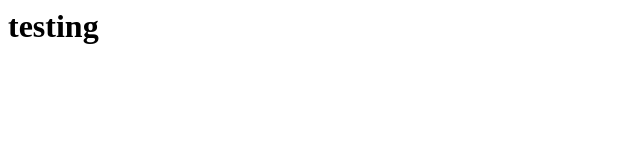
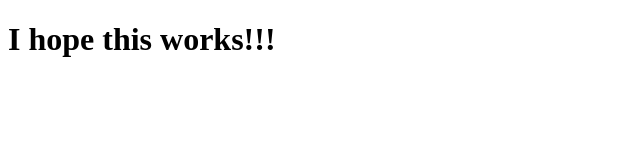
Before and after one commit to McKinley-STEAM-Academy/test-github-assignment-camcam123487, a plain HTML site: page index.html in a window 1280 px wide. Shown: the whole page, without its empty margins (0-640 px from the left). Drawn offline with Linux system fonts and the light colour scheme.

Commit message:
Added html content

```diff
--- a/index.html
+++ b/index.html
@@ -1 +1,11 @@
-<h1>testing</h1>
+<!DOCTYPE html>
+<html lang="en">
+<head>
+    <meta charset="UTF-8">
+    <meta name="viewport" content="width=device-width, initial-scale=1.0">
+    <title>Testing</title>
+</head>
+<body>
+    <h1>I hope this works!!!</h1>
+</body>
+</html>
```
